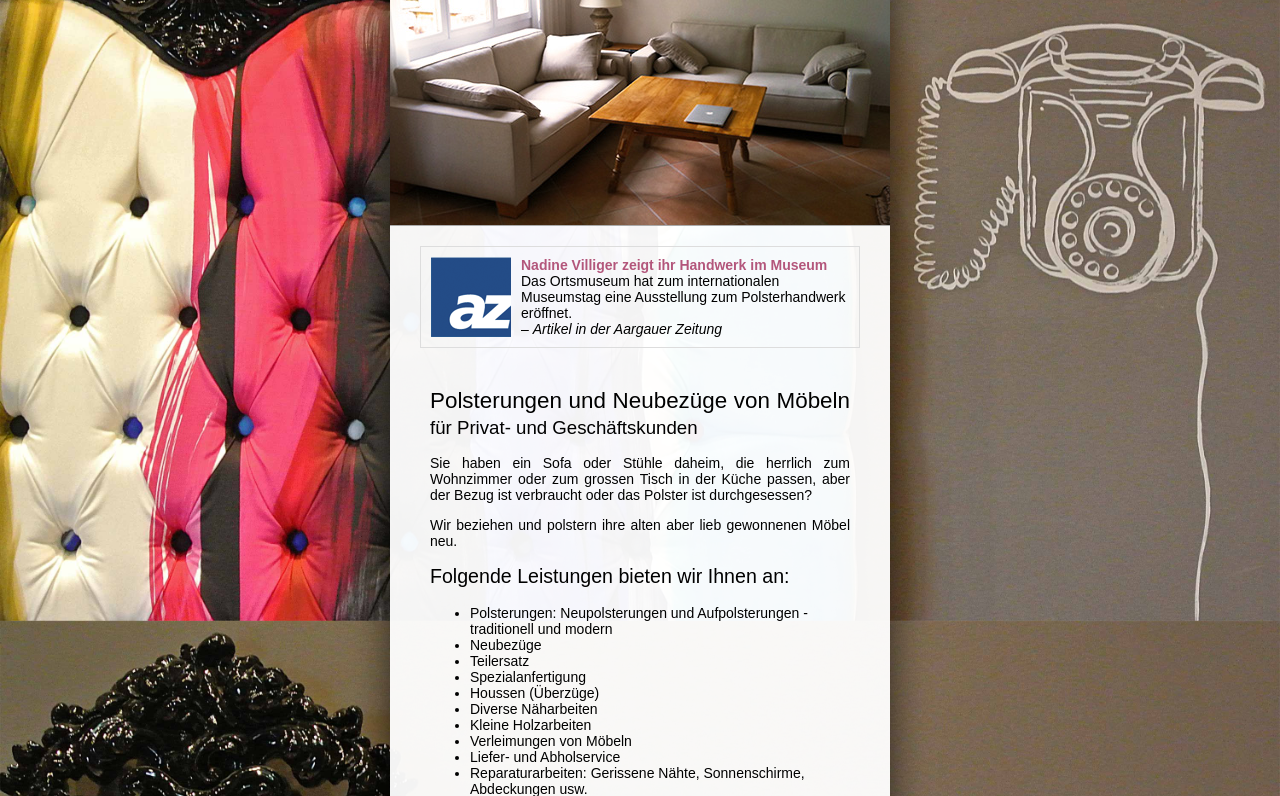
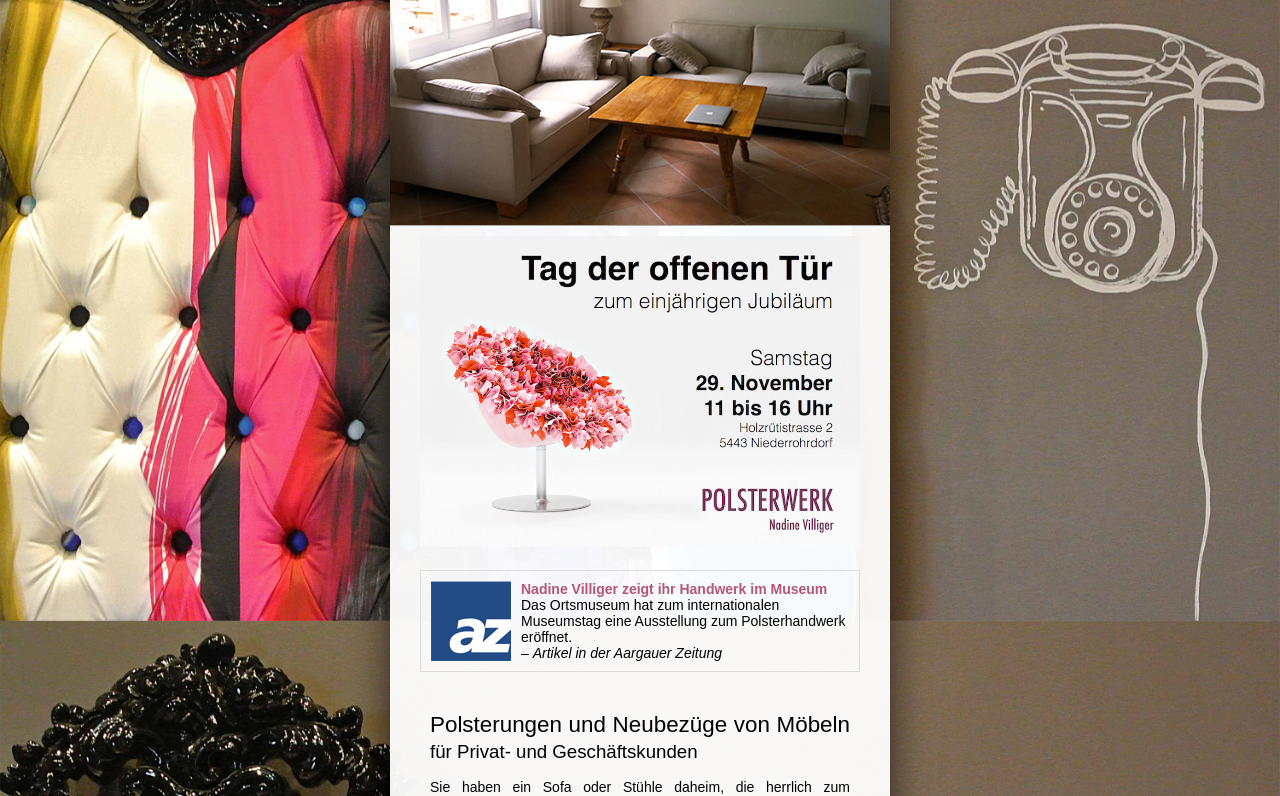
Before and after one commit to villiger/polsterwerk, a PHP site: page / in a window 1280 px wide. Shown: the part 236-1032 px from the top of the page. Run offline with PHP 8.4, Linux system fonts and the light colour scheme.

Commit message:
added flyer 29. nov 2014

```diff
--- a/pages/leistungen.php
+++ b/pages/leistungen.php
@@ -1,6 +1,8 @@
 <img class="title" src="/img/title.jpg" alt="Sofa gepolstert" />
 
 <div class="content">
+    <img src="/img/flyer_29nov14.png" alt="Tag der offenen Tür" style="width: 440px; margin: -10px -10px 20px -10px;">
+
     <div class="in-der-az">
         <a href="http://www.aargauerzeitung.ch/aargau/baden/nadine-villiger-zeigt-ihr-handwerk-im-museum-127991081" target="_blank" rel="nofollow"><img src="/img/az.png" alt="AZ Logo"></a>
         <a href="http://www.aargauerzeitung.ch/aargau/baden/nadine-villiger-zeigt-ihr-handwerk-im-museum-127991081" target="_blank" rel="nofollow"><strong>Nadine Villiger zeigt ihr Handwerk im Museum</strong></a><br>
```
Also changed, not shown: img/flyer_29nov14.png (added).
